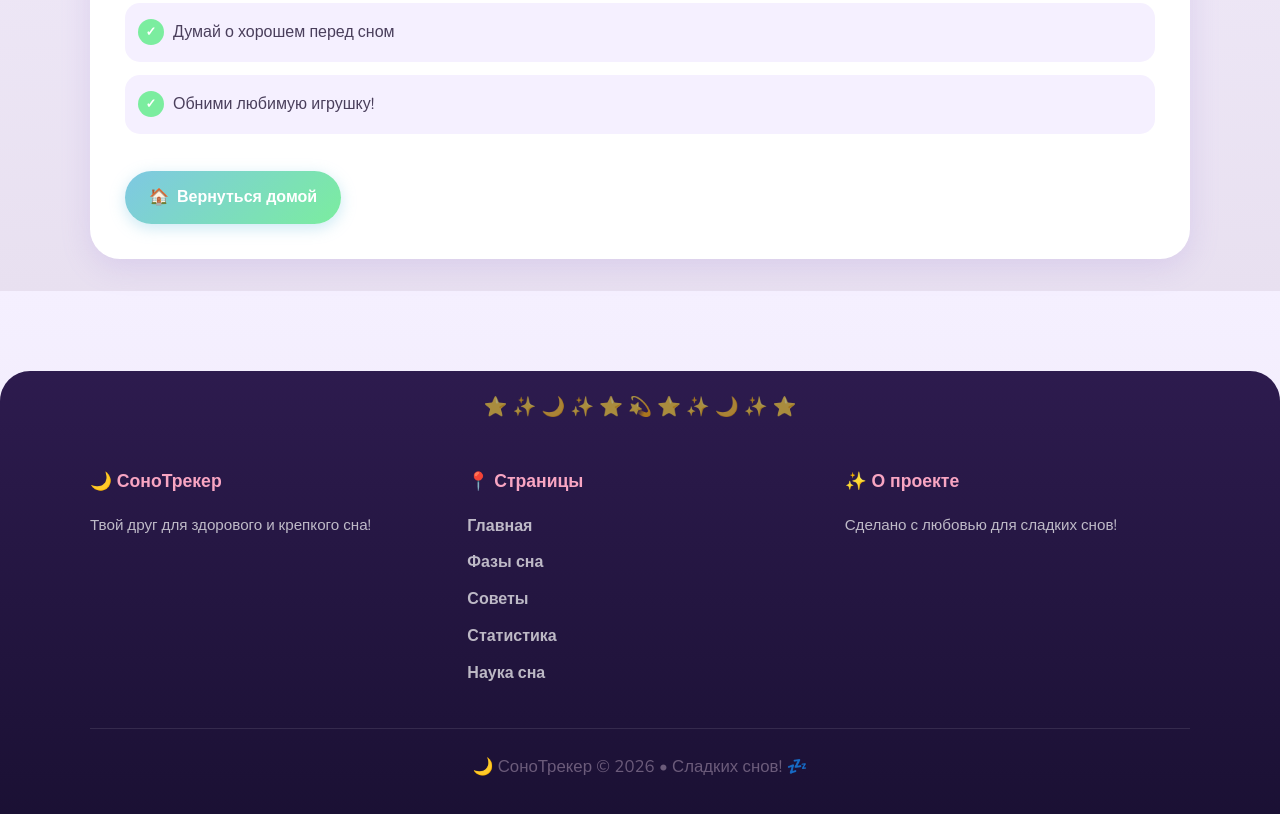
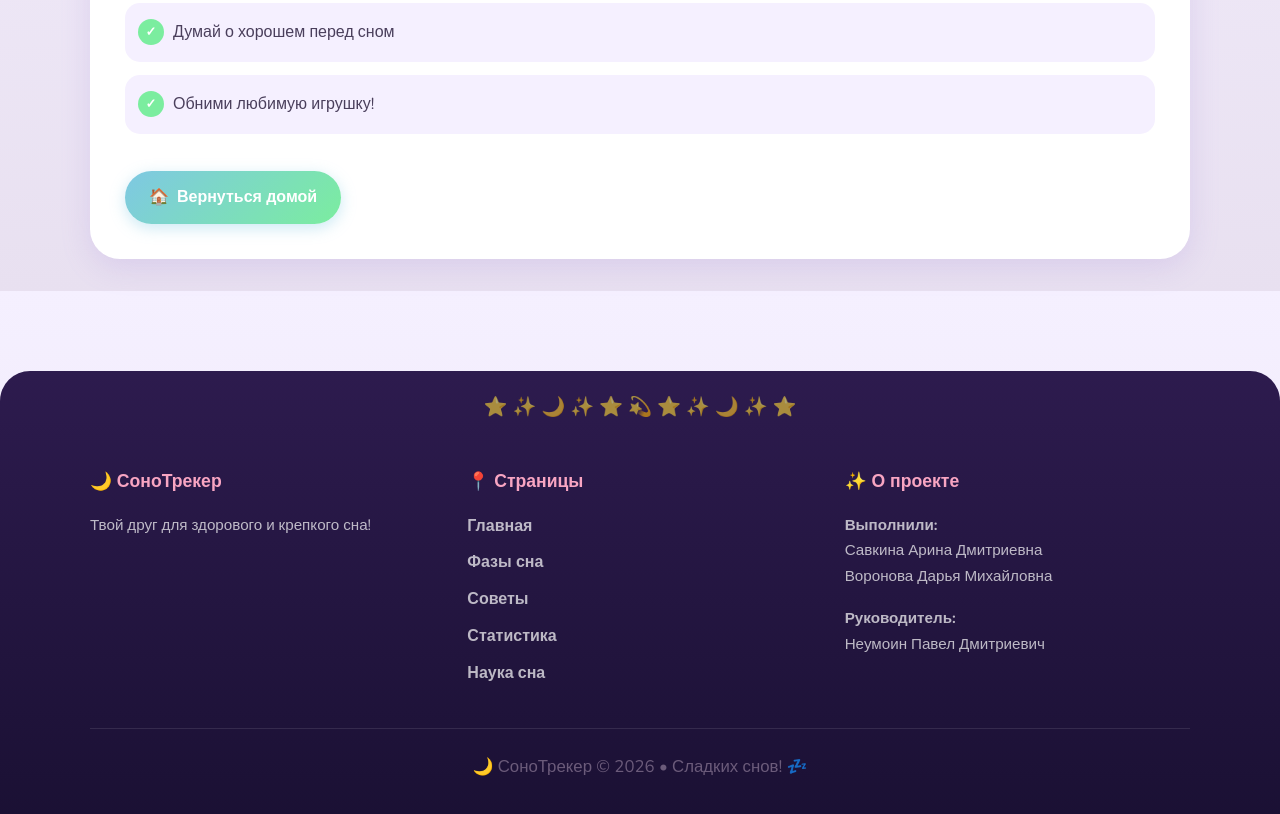
Before and after one commit to pavelneumoin/sleep, a plain HTML site: page sleep-phases.html in a window 1280 px wide. Shown: the part 2909-3723 px from the top of the page. Drawn offline with nearby package versions, Linux system fonts and the light colour scheme.

Commit message:
Добавлены авторы проекта: Савкина А.Д., Воронова Д.М., рук. Неумоин П.Д.

```diff
--- a/sleep-phases.html
+++ b/sleep-phases.html
@@ -134,7 +134,11 @@
                 </div>
                 <div class="footer-section">
                     <h3>✨ О проекте</h3>
-                    <p>Сделано с любовью для сладких снов!</p>
+                    <p><strong>Выполнили:</strong><br>
+                        Савкина Арина Дмитриевна<br>
+                        Воронова Дарья Михайловна</p>
+                    <p><strong>Руководитель:</strong><br>
+                        Неумоин Павел Дмитриевич</p>
                 </div>
             </div>
             <div class="footer-bottom">
```
Also changed, not shown: ai-helper.html (+5 -1 lines), index.html (+5 -1 lines), sleep-science.html (+5 -1 lines), sleep-statistics.html (+5 -1 lines), sleep-tips.html (+5 -1 lines), README.md.
